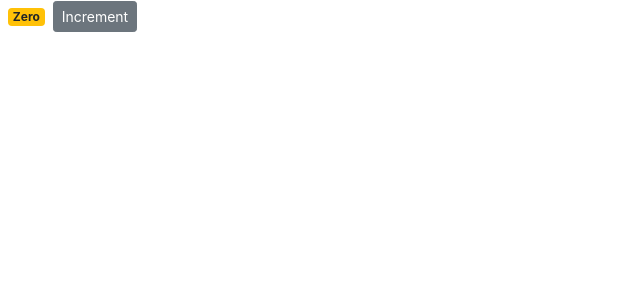
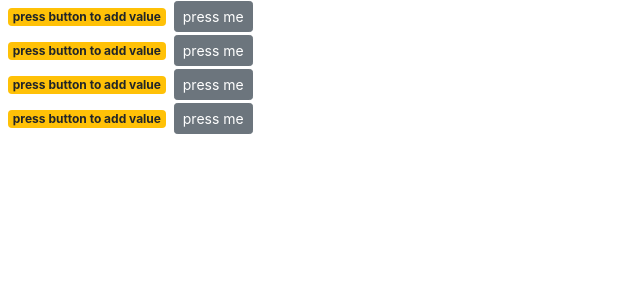
Before and after one commit to kevinsbstn4/belajar-React-Component, a React (Create React App) app: page / in a window 1280 px wide. Shown: the top 300 px of the page, without its empty margins (0-640 px from the left). Built offline with nearby package versions, Linux system fonts and the light colour scheme.

Commit message:
composing components

```diff
--- a/src/components/counter.jsx
+++ b/src/components/counter.jsx
@@ -1,64 +1,39 @@
 import React, { Component } from 'react';
 
-class Counter extends Component {
+export default class Counter extends Component {
   state = {
     count: 0
-    // tags: []
   };
 
-  // constructor() {
-  //   super();
-  //   this.handleIncrement = this.handleIncrement.bind(this);
-  // }
-
-  handleIncrement = () => {
+  handleIncrement = Product => {
+    console.log(Product);
     this.setState({ count: this.state.count + 1 });
   };
-
-  // renderTags() {
-  //   if (this.state.tags.length === 0) return <p>There are no tags !</p>;
-
-  //   return (
-  //     <ul>
-  //       {this.state.tags.map(tag => (
-  //         <li key={tag}>{tag}</li>
-  //       ))}{' '}
-  //     </ul>
-  //   );
-  // }
+  doHandleIncrement = () => {
+    this.handleIncrement({ id: 1 });
+  };
 
   render() {
     return (
       <div>
         <span className={this.getBadgeClasses()}>{this.formatCount()}</span>
         <button
-          onClick={this.handleIncrement}
+          onClick={() => this.doHandleIncrement(this.props.Product)}
           className="btn btn-secondary btn-sm">
-          Increment
+          press me
         </button>
       </div>
-      // <div>
-      //   {this.state.tags.length === 0 && 'Please create a new tag !'}
-      //   {this.renderTags()}
-      // </div>
     );
   }
 
-  formatCount() {
-    const { count } = this.state;
-    return count === 0 ? 'Zero' : this.state.count;
-  }
   getBadgeClasses() {
     let classes = 'badge m-2 badge-';
     classes += this.state.count === 0 ? 'warning' : 'primary';
     return classes;
   }
+
+  formatCount() {
+    const { count } = this.state;
+    return count === 0 ? 'press button to add value' : count;
+  }
 }
-
-export default Counter;
-
-// styles = {
-//   fontWeight: 'bold',
-//   fontSize: 25
-// };
-// style={this.styles}
--- /dev/null
+++ b/src/components/counters.jsx
@@ -0,0 +1,24 @@
+import React, { Component } from 'react';
+import Counter from './counter';
+
+class Counters extends Component {
+  state = {
+    counters: [
+      { id: 1, value: 1 },
+      { id: 2, value: 1 },
+      { id: 3, value: 1 },
+      { id: 4, value: 1 }
+    ]
+  };
+  render() {
+    return (
+      <div>
+        {this.state.counters.map(counters => (
+          <Counter key={counters.id} />
+        ))}
+      </div>
+    );
+  }
+}
+
+export default Counters;
--- a/src/index.js
+++ b/src/index.js
@@ -5,8 +5,9 @@ import App from './App';
 import * as serviceWorker from './serviceWorker';
 import 'bootstrap/dist/css/bootstrap.css';
 import Counter from './components/counter';
+import Counters from './components/counters';
 
-ReactDOM.render(<Counter />, document.getElementById('root'));
+ReactDOM.render(<Counters />, document.getElementById('root'));
 
 // If you want your app to work offline and load faster, you can change
 // unregister() to register() below. Note this comes with some pitfalls.
```
